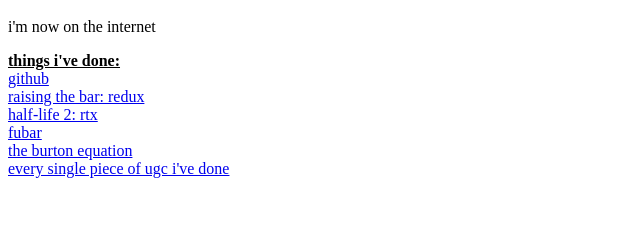
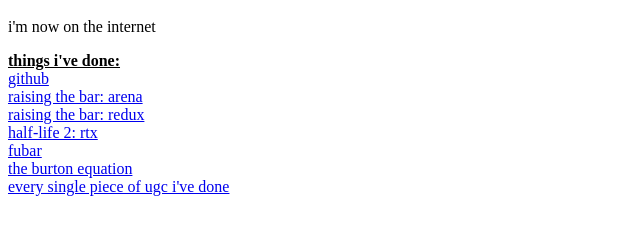
Before and after one commit to arbabf/arbabf.github.io, a plain HTML site: page index.html in a window 1280 px wide. Shown: the part 48-282 px from the top of the page, without its empty margins (0-640 px from the left). Drawn offline with Linux system fonts and the light colour scheme.

Commit message:
add a new link

```diff
--- a/index.html
+++ b/index.html
@@ -5,6 +5,7 @@
 
 <b><u> things i've done: </u></b><br>
 <a href="https://github.com/arbabf">github</a><br>
+<a href="https://www.moddb.com/mods/half-life-2-raising-the-bar-arena">raising the bar: arena</a><br>
 <a href="https://www.moddb.com/mods/half-life-2-raising-the-bar-redux">raising the bar: redux</a><br>
 <a href="https://store.steampowered.com/app/2477290/HalfLife_2_RTX/">half-life 2: rtx</a><br>
 <a href="https://www.moddb.com/mods/fubar">fubar</a><br>
```
